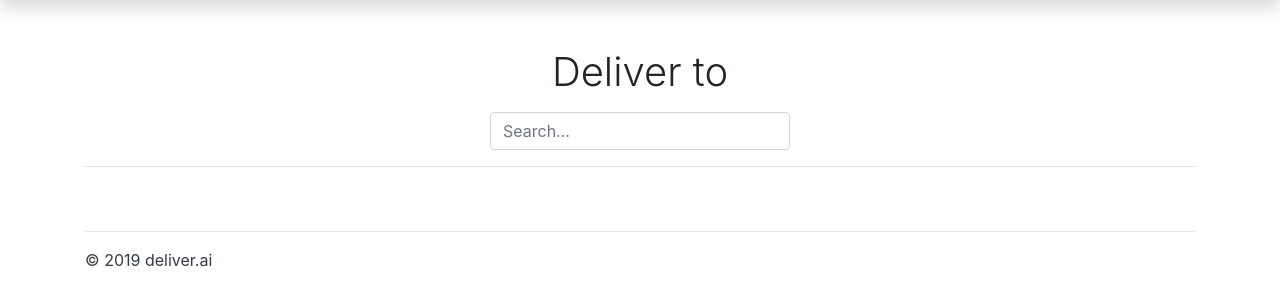
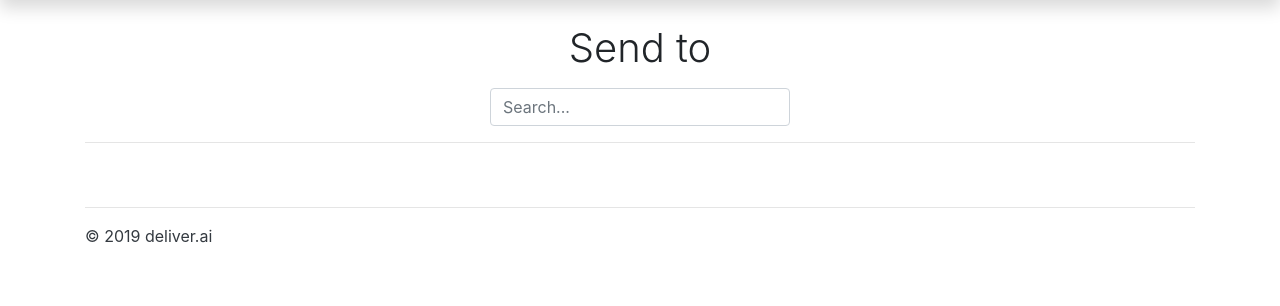
Before and after one commit to JMaio/deliver.ai, a Python web app: template flask_app/templates/send/index.html in a window 1280 px wide. Shown: the part 56-362 px from the top of the page. Run offline with Jinja, Linux system fonts and the light colour scheme; the template is opened without the code that fills it, so the values that code supplies are empty.

Commit message:
tweak base and send templates

```diff
--- a/flask_app/templates/base.html
+++ b/flask_app/templates/base.html
@@ -63,7 +63,7 @@
         </div>
     </nav>
 {% endblock %}
-<div class="container align-content-center align-items-center mt-5">
+<div class="container align-content-center align-items-center mt-4">
     {% block content %}
 
     {% endblock %}
--- a/flask_app/templates/index.html
+++ b/flask_app/templates/index.html
@@ -12,6 +12,7 @@
         <h3 class="font-italic font-weight-light">Get your stuff from A to B, the easy way</h3>
         <p>deliver.ai aims to ease the process of delivering physical items, with a secure point-to-point delivery
             service</p>
+        <a class="btn btn-success btn-upper" href="{{ url_for('send') }}">Get started!</a>
     </div>
     <hr>
     <div class="jumbotron p-0 text-center overflow-hidden mb-1">
--- a/flask_app/templates/send/index.html
+++ b/flask_app/templates/send/index.html
@@ -1,7 +1,7 @@
 {% extends "base.html" %}
 
 {% block content %}
-    <h1 class="mb-3 text-center" style="font-weight: 300">Deliver to</h1>
+    <h1 class="mb-3 text-center" style="font-weight: 300">Send to</h1>
     <input class="mb-3 mx-auto form-control ds-input" style="max-width: 300px;" id="recipient-search"
            title="Search recipients"
            type="search" placeholder="Search...">
```
Also changed, not shown: flask_app/templates/send/schedule_pickup.html (+37 -18 lines).
